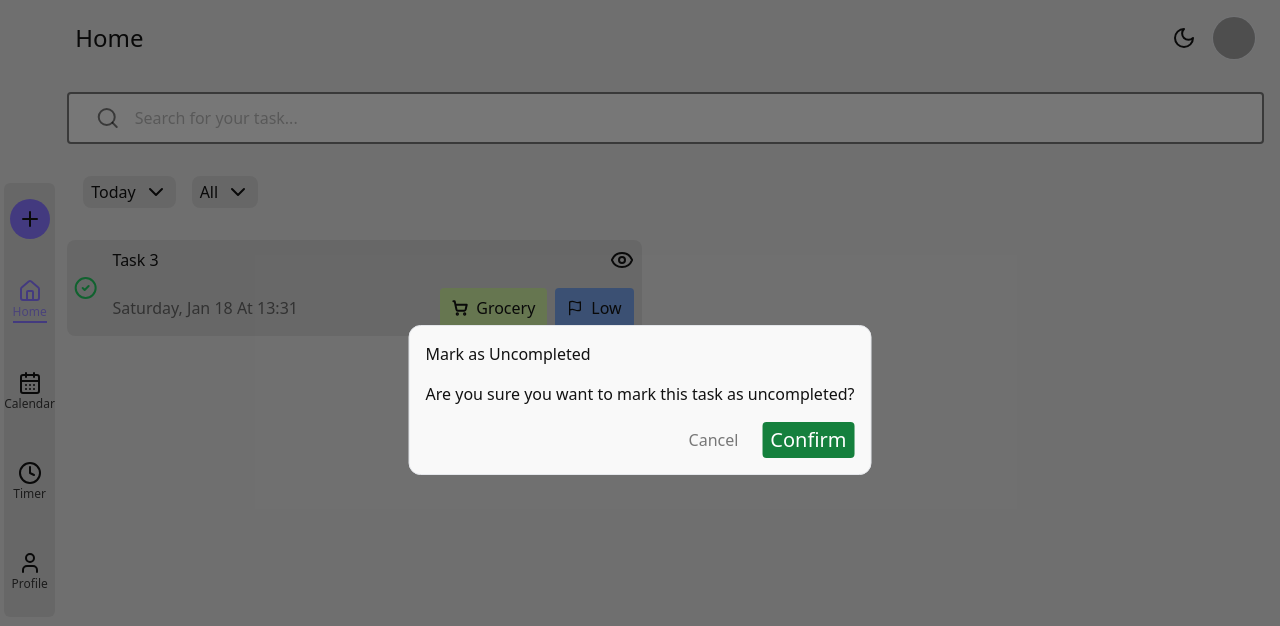
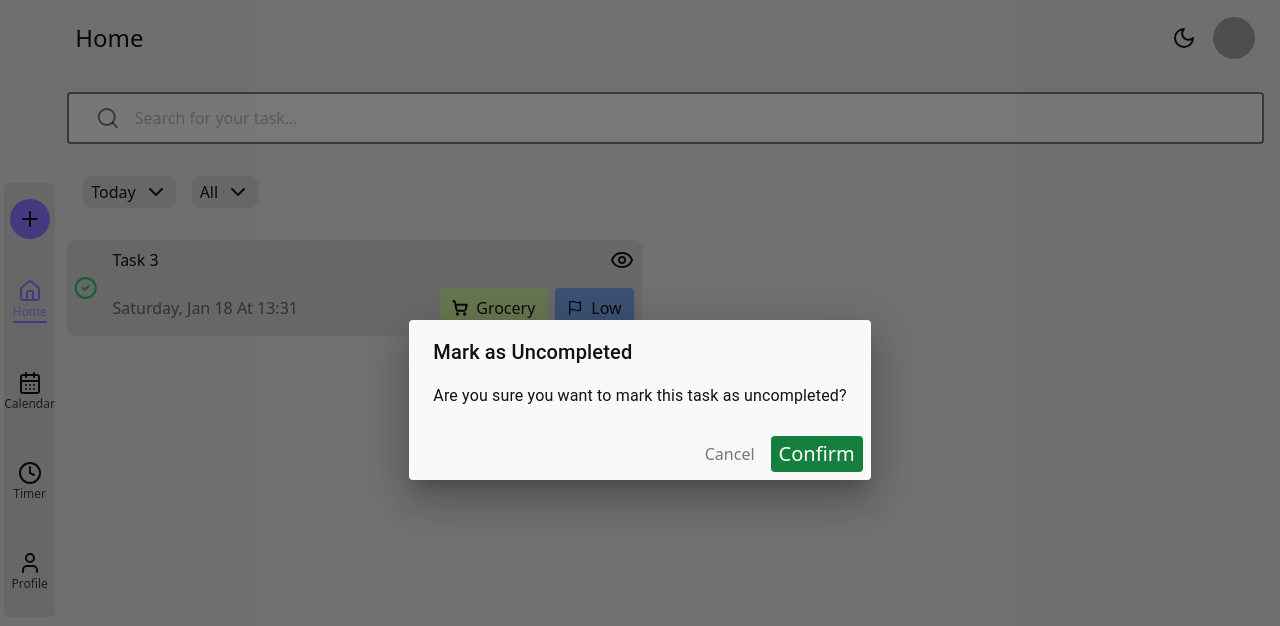
Before and after one commit to SaadiaEl08/to-do-list, a React (Vite) app in the folder frontend/: page /home in a window 1280 px wide. Both pictures are taken after a click on the button 85 px from the left and 288 px from the top of the page. Shown: the top 626 px of the page. Built offline with nearby package versions, Linux system fonts and the light colour scheme; grey boxes are pictures that could not be loaded.

Commit message:
feat(ConfirmDialog): refactor to use MUI Dialog components for improved accessibility and styling

```diff
--- a/frontend/src/components/ConfirmDialog.jsx
+++ b/frontend/src/components/ConfirmDialog.jsx
@@ -1,4 +1,10 @@
-import PopOver from "./PopOver";
+import {
+  Dialog,
+  DialogActions,
+  DialogContent,
+  DialogContentText,
+  DialogTitle,
+} from "@mui/material";
 
 const ConfirmDialog = ({
   open,
@@ -9,15 +15,33 @@ const ConfirmDialog = ({
   className,
 }) => {
   return (
-    <PopOver isOpen={open} toggle={onClose}>
-      <div className="w-full  flex flex-col justify-start gap-4 ">
-        <div className="dialog-title ">
-          <h1 className="text-foreground">{title}</h1>
-        </div>
-        <div className=" description">
-          <p className="text-foreground">{message}</p>
-        </div>
-        <div className="action w-full flex justify-end gap-4">
+    <Dialog
+      open={open}
+      onClose={onClose}
+      aria-labelledby="confirm-dialog-title"
+      aria-describedby="confirm-dialog-description"
+      sx={{
+        ".MuiDialog-paper": {
+          backgroundColor: "var(--popover)",
+          color: "var(--foreground)",
+        },
+      }}
+    >
+      <DialogTitle id="confirm-dialog-title" className="text-foreground">
+        {title || "Confirm Action"}
+      </DialogTitle>
+      <DialogContent>
+        <DialogContentText
+          className="sm:text-2xl "
+          id="confirm-dialog-description"
+          sx={{
+            color: "var(--foreground)",
+          }}
+        >
+          {message || "Are you sure you want to proceed?"}
+        </DialogContentText>
+      </DialogContent>
+      <DialogActions>
         <button
           onClick={onClose}
           className="text-muted-foreground  rounded px-2 py-1"
@@ -27,15 +51,14 @@ const ConfirmDialog = ({
         <button
           onClick={onConfirm}
           className={
-              "text-white  bg-green-700 rounded px-2 py-1 hover:scale-105 transition-all duration-150 sm:text-xl " +
+            "text-white  bg-green-700 rounded px-2 py-1 hover:scale-105 sm:text-xl " +
             className
           }
         >
           Confirm
         </button>
-        </div>
-      </div>
-    </PopOver>
+      </DialogActions>
+    </Dialog>
   );
 };
 
```
Lines whose indentation alone changed are shown as unchanged.
